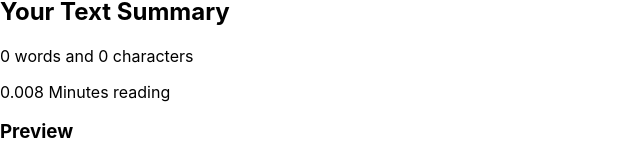
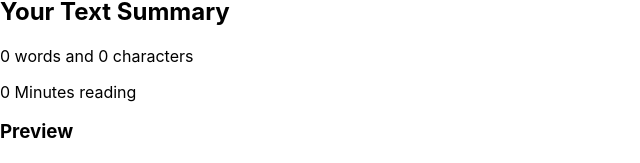
Before and after one commit to MHammadAfzal/TextUtils-React, a React (Create React App) app in the folder REACT/: page / in a window 1280 px wide. Shown: the part 364-527 px from the top of the page, without its empty margins (0-640 px from the left). Built offline with nearby package versions, Linux system fonts and the light colour scheme; the HTML template or start-up script is replaced by a standard one.

Commit message:
Added Auto Dismissing Alert Messages

```diff
--- a/REACT/src/App.js
+++ b/REACT/src/App.js
@@ -1,20 +1,35 @@
 import "./App.css";
+import Alert from "./components/Alert";
 // import About from "./components/About";
 import Navbar from "./components/Navbar";
 import TextForm from "./components/TextForm";
 import React, { useState } from "react";
 function App() {
   const [navMode, setNavMode] = useState("light");
+  const [alert, setAlert] = useState(null);
 
   const toggleMode = () => {
     if (navMode === "light") {
       setNavMode("dark");
       document.body.style.backgroundColor = "black";
+      showAlert("Dark mode has been enabled", "success");
     } else {
       setNavMode("light");
       document.body.style.backgroundColor = "white";
+      showAlert("Light mode has been enabled", "success");
     }
   };
+
+  const showAlert = (msg, alertType) => {
+    setAlert({
+      message: msg,
+      type: alertType,
+    });
+    setTimeout(() => {
+      setAlert(null);
+    }, 1300);
+  };
+
   return (
     <>
       <Navbar
@@ -23,8 +38,13 @@ function App() {
         mode={navMode}
         toggleMode={toggleMode}
       />
+      <Alert alert={alert} />
       <div className="container my-3">
-        <TextForm heading="Enter your text to analyze" mode={navMode} />
+        <TextForm
+          showAlert={showAlert}
+          heading="Enter your text to analyze"
+          mode={navMode}
+        />
         {/* <About /> */}
       </div>
     </>
--- /dev/null
+++ b/REACT/src/components/Alert.js
@@ -0,0 +1,16 @@
+export default function Alert(props) {
+  const capitalize = (word) => {
+    let lower = word.toLowerCase();
+    return lower.charAt(0).toUpperCase() + lower.slice(1);
+  };
+  return (
+    props.alert && (
+      <div
+        class={`alert alert-${props.alert.type} alert-dismissible fade show`}
+        role="alert"
+      >
+        <strong>{capitalize(props.alert.type)}</strong>: {props.alert.message}
+      </div>
+    )
+  );
+}
--- a/REACT/src/components/TextForm.js
+++ b/REACT/src/components/TextForm.js
@@ -8,16 +8,19 @@ export default function TextForm(props) {
     let newText = text.toUpperCase();
     // setText("The UpperCase button was clicked\n" + newText);
     setText(newText);
+    props.showAlert("Converted to Uppercase", "success");
   };
 
   const handleLoClick = () => {
     //     console.log("LowerCase was clicked");
     let newText = text.toLowerCase();
     setText(newText);
+    props.showAlert("Converted to Lowercase", "success");
   };
 
   const handleClear = (event) => {
     setText("");
+    props.showAlert("Cleared text", "success");
   };
 
   const handleOnChange = (event) => {
@@ -30,11 +33,13 @@ export default function TextForm(props) {
     txt.select();
     txt.setSelectionRange(0, 9999);
     navigator.clipboard.writeText(txt.value);
+    props.showAlert("Copied", "success");
   };
 
   const handleExtraSpace = () => {
     let newText = text.split(/[ ] + /);
     setText(newText.join(" "));
+    props.showAlert("Extra Space has been removed", "success");
   };
 
   return (
@@ -83,7 +88,9 @@ export default function TextForm(props) {
         <p>
           {text.split(" ").length - 1} words and {text.length} characters
         </p>
-        <p>{0.008 * text.split(" ").length} Minutes reading</p>
+        <p>
+          {text.length > 0 ? 0.008 * text.split(" ").length : 0} Minutes reading
+        </p>
         <h3>Preview</h3>
         <p>{text.length > 0 ? text : "Enter something above to preview"}</p>
       </div>
```
